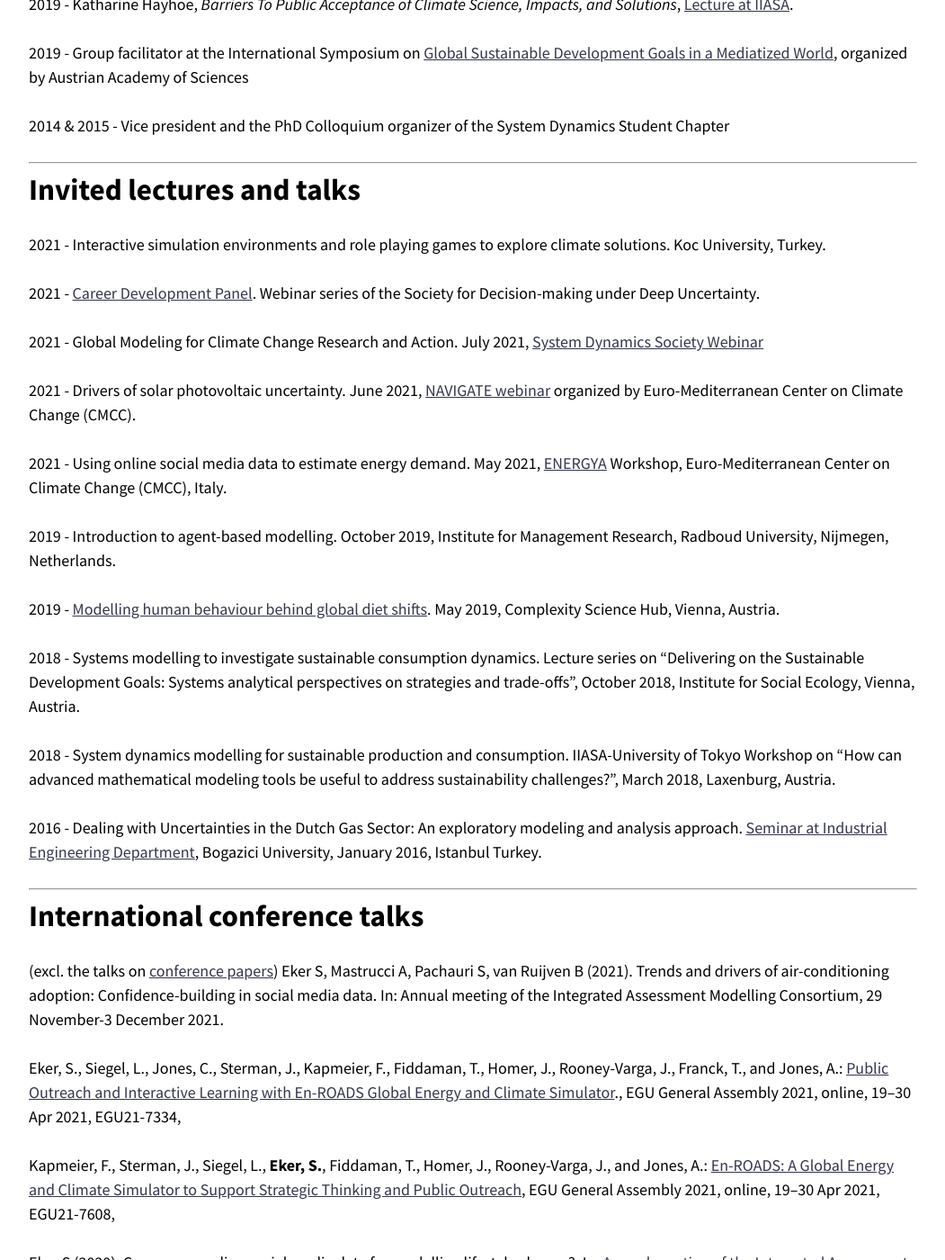
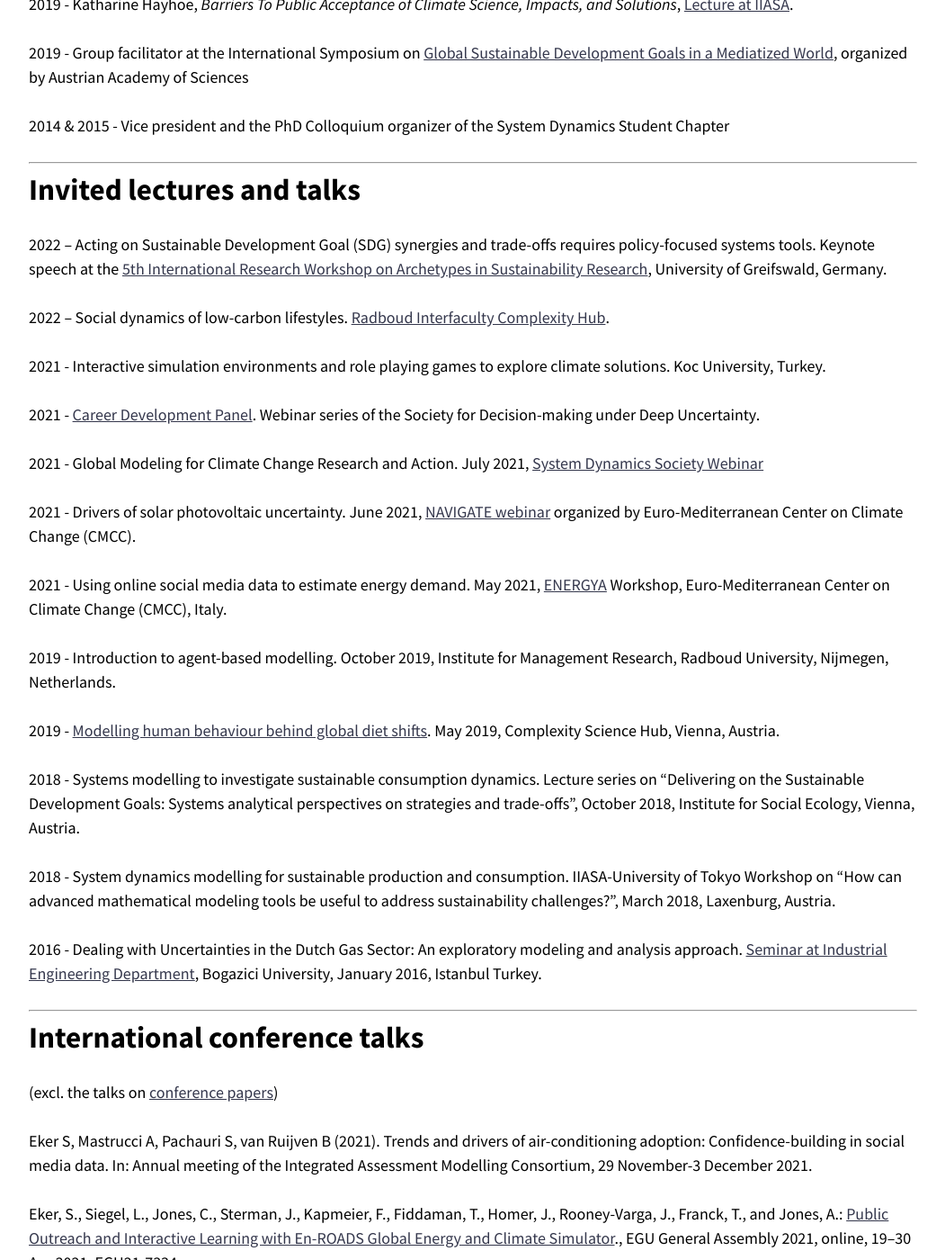
Before and after one commit to sibeleker/sibeleker.github.io, a Jekyll site: the page built from outreach.md, in a window 1280 px wide and 1400 px high, scrolled down 1286 px. Shown: the whole window at 90% size, without its empty margins (114-1165 px from the left). Built offline with Jekyll 4.4.1, drawn with Linux system fonts in a browser that asks for light colours; nearby versions of some CDN libraries.

Commit message:
Update outreach.md

```diff
--- a/outreach.md
+++ b/outreach.md
@@ -31,6 +31,10 @@ layout: page
 -------------------
 
 # Invited lectures and talks
+2022 – Acting on Sustainable Development Goal (SDG) synergies and trade-offs requires policy-focused systems tools. Keynote speech at the [5th International Research Workshop on Archetypes in Sustainability Research](https://glp.earth/news-events/events/5th-international-research-workshop-archetypes-sustainability-research), University of Greifswald, Germany.
+
+2022 – Social dynamics of low-carbon lifestyles. [Radboud Interfaculty Complexity Hub](https://www.radboud-complexity.com/).
+
 2021 - Interactive simulation environments and role playing games to explore climate solutions.  Koc University, Turkey.
 
 2021 - [Career Development Panel](https://www.deepuncertainty.org/2021-webinar-series/). Webinar series of the Society for Decision-making under Deep Uncertainty.
@@ -55,6 +59,7 @@ layout: page
 
 # International conference talks
 (excl. the talks on [conference papers](https://sibeleker.github.io/publications/pubs2/))
+
 Eker S, Mastrucci A, Pachauri S, van Ruijven B (2021). Trends and drivers of air-conditioning adoption: Confidence-building in social media data. In: Annual meeting of the Integrated Assessment Modelling Consortium, 29 November-3 December 2021.
 
 Eker, S., Siegel, L., Jones, C., Sterman, J., Kapmeier, F., Fiddaman, T., Homer, J., Rooney-Varga, J., Franck, T., and Jones, A.:
```
